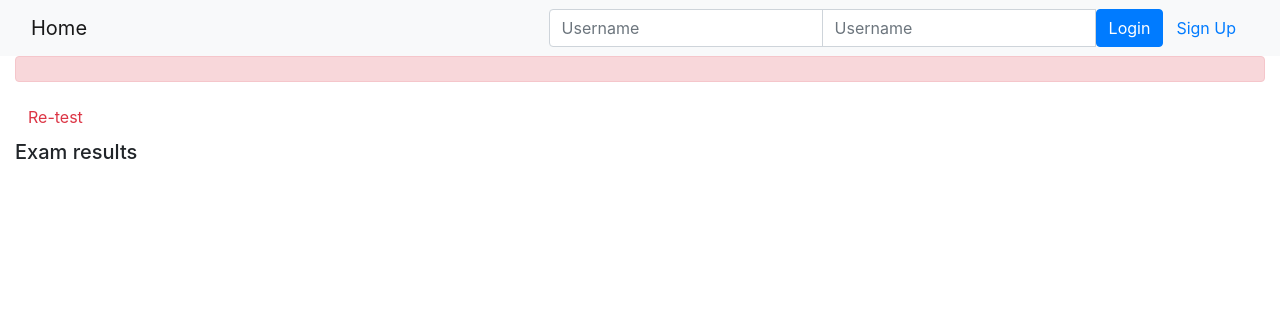
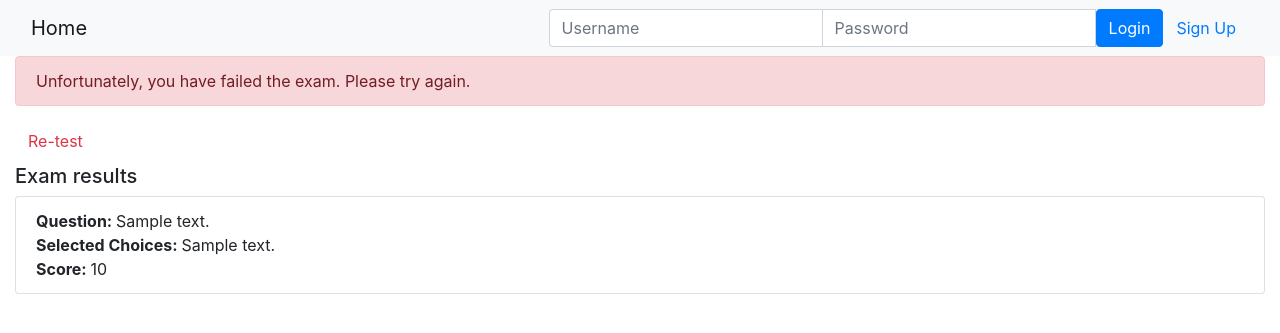
Before and after one commit to anshul-ab17/exam-prep-app, a Django app: template onlinecourse/templates/onlinecourse/exam_result_bootstrap.html in a window 1280 px wide. Shown: the top 333 px of the page. Run offline with Django 3.2, Linux system fonts and the light colour scheme; the template is opened without the code that fills it: most values are stand-ins (such as "Sample title", 1, 10 or a date in 2020); some libraries are stand-ins or nearby versions.

Commit message:
Update exam_result_bootstrap.html

```diff
--- a/onlinecourse/templates/onlinecourse/exam_result_bootstrap.html
+++ b/onlinecourse/templates/onlinecourse/exam_result_bootstrap.html
@@ -23,8 +23,8 @@
                 <form class="form-inline" action="{% url 'onlinecourse:login' %}" method="post">
                     {% csrf_token %}
                     <div class="input-group">
-                        <input type="text" class="form-control" placeholder="Username" name="username" >
-                        <input type="password" class="form-control" placeholder="Username" name="psw" >
+                        <input type="text" class="form-control" placeholder="Username" name="username">
+                        <input type="password" class="form-control" placeholder="Password" name="psw">
                         <button class="btn btn-primary" type="submit">Login</button>
                         <a class="btn btn-link" href="{% url 'onlinecourse:registration' %}">Sign Up</a>
                     </div>
@@ -38,17 +38,29 @@
 <div class="container-fluid">
     {% if grade > 80 %}
     <div class="alert alert-success">
-       <!--HINT Display passed info -->
+        You have passed the exam! Congratulations!
     </div>
     {% else %}
     <div class="alert alert-danger">
-            <!--HINT Display failed info -->
+        Unfortunately, you have failed the exam. Please try again.
     </div>
     <a class="btn btn-link text-danger" href="{% url 'onlinecourse:course_details' course.id %}">Re-test</a>
     {% endif %}
     <div class="card-columns-vertical mt-1">
         <h5 class="">Exam results</h5>
-            <!--HINT Display exam results-->
+        <ul class="list-group">
+            {% for submission in submissions %}
+            <li class="list-group-item">
+                <strong>Question: </strong>{{ submission.question.question_text }}<br>
+                <strong>Selected Choices: </strong>
+                {% for choice in submission.choices.all %}
+                {{ choice.choice_text }}{% if not forloop.last %}, {% endif %}
+                {% endfor %}
+                <br>
+                <strong>Score: </strong>{{ submission.score }}
+            </li>
+            {% endfor %}
+        </ul>
     </div>
 </div>
 </body>
```
Lines whose indentation alone changed are shown as unchanged.
